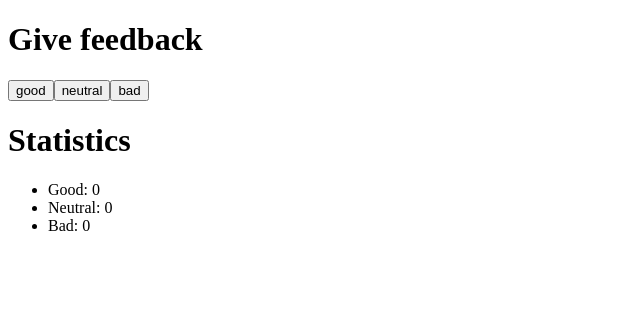
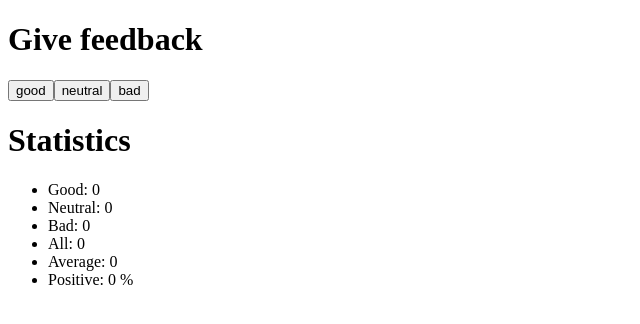
Before and after one commit to DavidGonzalezJ/FullStackUnicafe, a React (Vite) app: page / in a window 1280 px wide. Shown: the top 324 px of the page, without its empty margins (0-640 px from the left). Built offline with nearby package versions, Linux system fonts and the light colour scheme.

Commit message:
Exercise 1.7 Adding percentage and average score

```diff
--- a/src/App.jsx
+++ b/src/App.jsx
@@ -9,10 +9,31 @@ const App = () => {
   const [neutral, setNeutral] = useState(0)
   const [bad, setBad] = useState(0)
 
-  const giveGoodFeedback = () => setGood(good+1)
-  const giveNeutralFeedback = () => setNeutral(neutral+1)
-  const giveBadFeedback = () => setBad(bad+1)
+  const giveGoodFeedback = () => {
+    setGood(good+1)
+  }
 
+  const giveNeutralFeedback = () => {
+    setNeutral(neutral+1)
+  }
+
+  const giveBadFeedback = () => {
+    setBad(bad+1)
+  }
+
+  const average = () =>{
+    const total = good+bad+neutral
+    if (total === 0)
+      return 0
+    return (good - bad)/total
+  }
+
+  const positivePercentage = () => {
+    const total = good+bad+neutral
+    if (total === 0)
+      return 0
+    return good*100/total
+  }
   return (
     <div>
       <h1>Give feedback</h1>
@@ -24,6 +45,9 @@ const App = () => {
         <li>Good: {good}</li>
         <li>Neutral: {neutral}</li>
         <li>Bad: {bad}</li>
+        <li>All: {good + bad + neutral}</li>
+        <li>Average: {average()}</li>
+        <li>Positive: {positivePercentage()} %</li>
       </ul>
     </div>
   )
```
